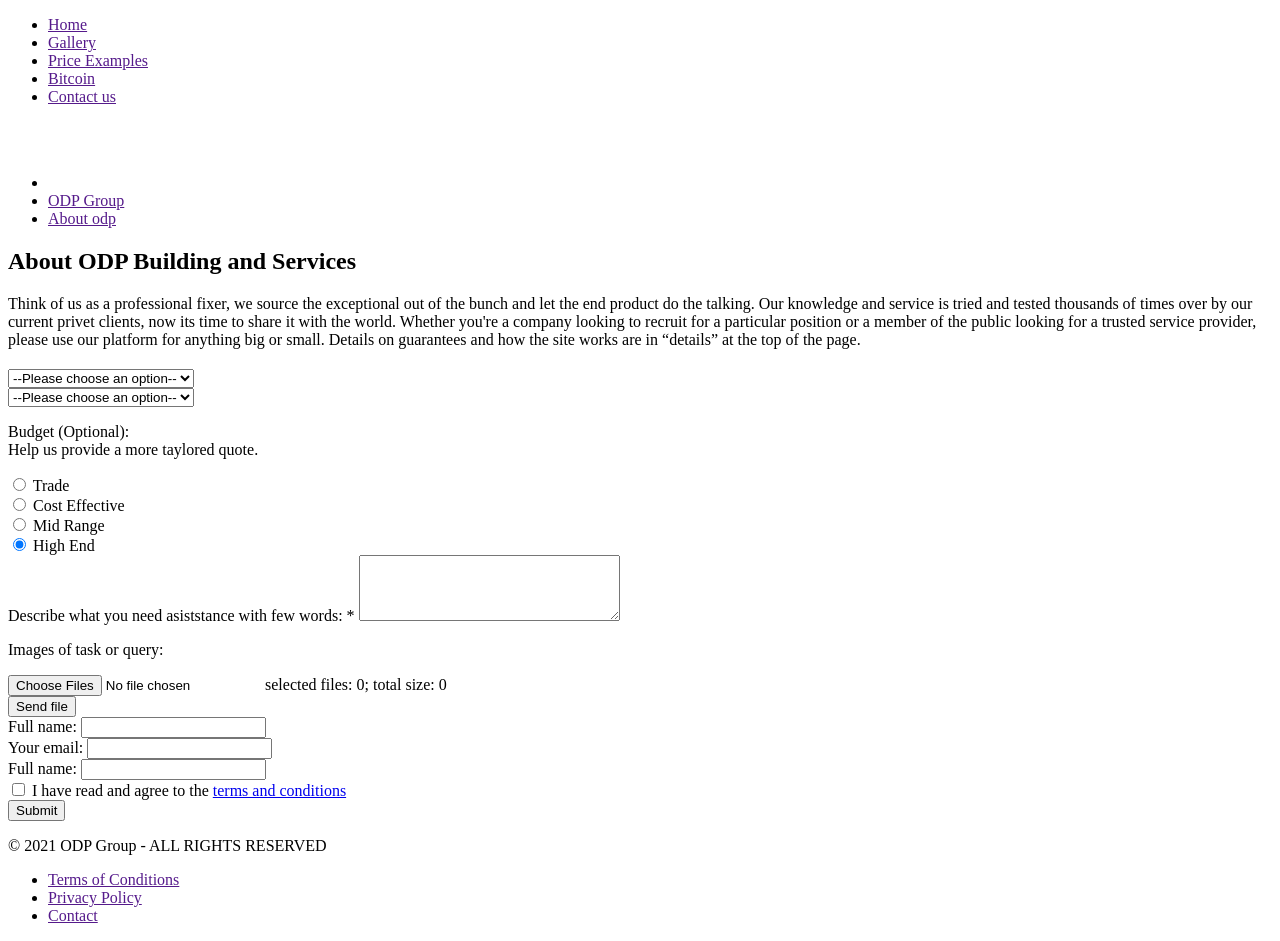
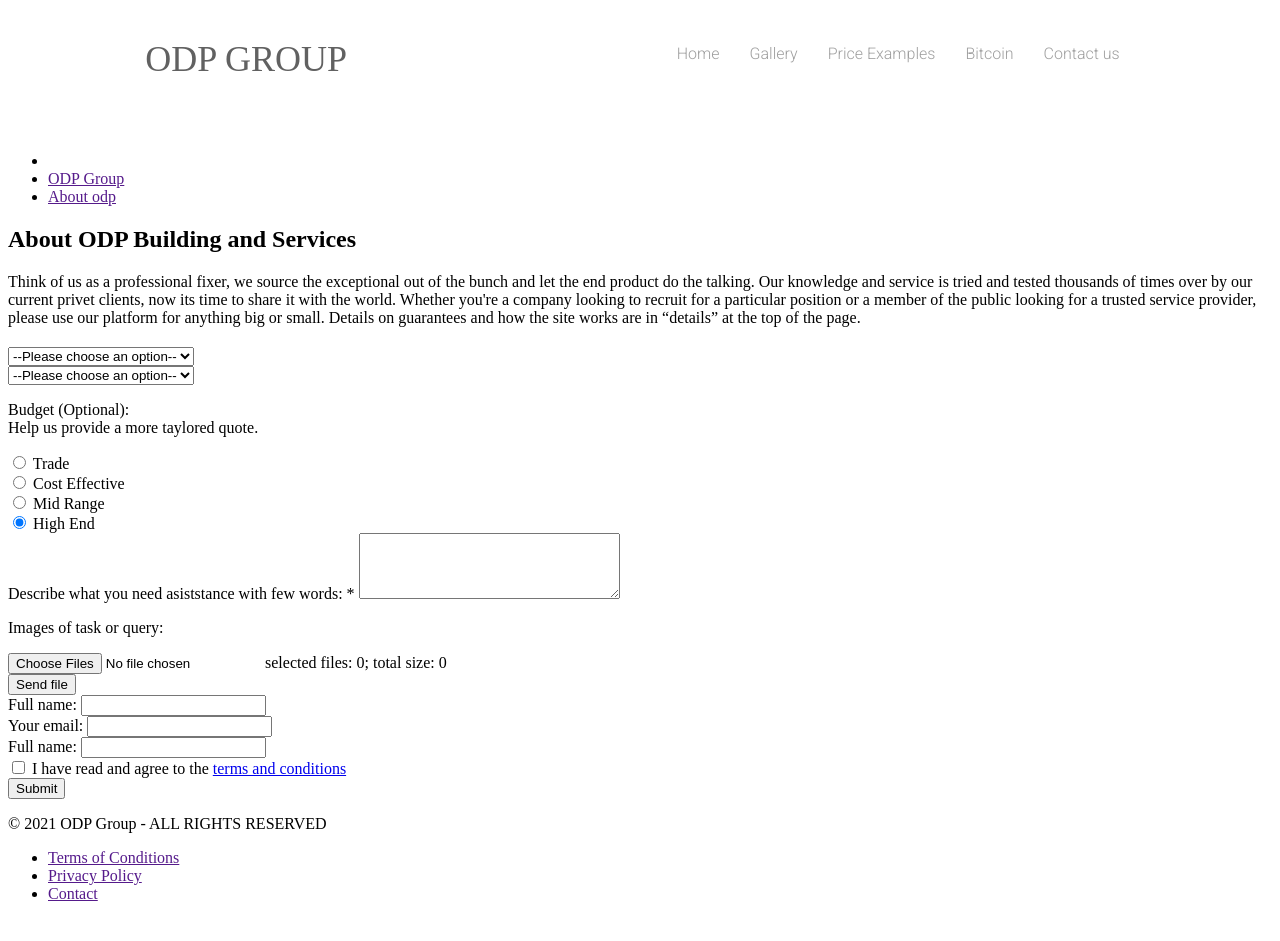
Before and after one commit to waveex/odp-building-serv, a website built with Parcel: page index.html in a window 1280 px wide. After the commit the page ends 919 px from the top, so only its background shows below. Built offline with nearby package versions, Linux system fonts and the light colour scheme; a web font is replaced by a local one.

Commit message:
header:styles

```diff
--- a/index.html
+++ b/index.html
@@ -12,25 +12,25 @@
 <body>
     <header class="header">
         <div class="header__company">
-            <p class="header__company--name"></p>
+            <p class="header__company--name">ODP GROUP</p>
         </div>
         <div class="header__navigation">
             <nav class="nav">
                 <ul class="nav__list">
                     <li class="nav__list--item">
-                        <a href="">Home</a>
+                        <a class="nav__list--link" href="">Home</a>
                     </li>
                     <li class="nav__list--item">
-                        <a href="">Gallery</a>
+                        <a class="nav__list--link" href="">Gallery</a>
                     </li>
                     <li class="nav__list--item">
-                        <a href="">Price Examples</a>
+                        <a class="nav__list--link" href="">Price Examples</a>
                     </li>
                     <li class="nav__list--item">
-                        <a href="">Bitcoin</a>
+                        <a class="nav__list--link" href="">Bitcoin</a>
                     </li>
                     <li class="nav__list--item">
-                        <a href="">Contact us</a>
+                        <a class="nav__list--link" href="">Contact us</a>
                     </li>
                 </ul>
             </nav>
--- a/styles/main.scss
+++ b/styles/main.scss
@@ -1,5 +1,44 @@
-.hello {
-    .world {
-        color: hotpink
+@import url("https://use.typekit.net/kww5wvv.css");
+@import url('https://fonts.googleapis.com/css2?family=Roboto:wght@300;400;500;700&display=swap');
+body {
+    font-family: "canto",serif;
+    font-size: 16px;
+    background: #fff;
+}
+/******************header*****************/
+.header{
+    display: flex;
+    align-items: center;
+    justify-content: space-around;
+    &__company--name{
+        font-size: 36px;
+color: #616161;
+font-weight: 300;
+        padding: 30px 0 20px 0;
+        margin: 0;
+    }
+
+}
+.nav{
+    &__list{
+    display: flex;
+    flex-direction: row;
+    list-style: none;
+    &--item{
+        padding: 0 15px;
+    }
+    &--link{
+     text-decoration: none;
+     font-family: 'Roboto', sans-serif;
+     font-size: 16px;
+     line-height: 24px;
+     color: #9f9f9f;
+     font-weight: 200;
+     &:hover {
+        font-weight: 300;
+        color:#3c3c3c;
+     }
     }
 }
+
+}
```
